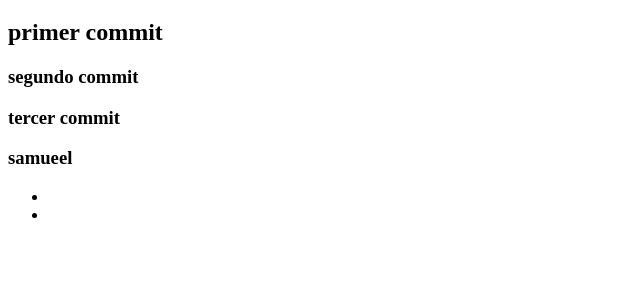
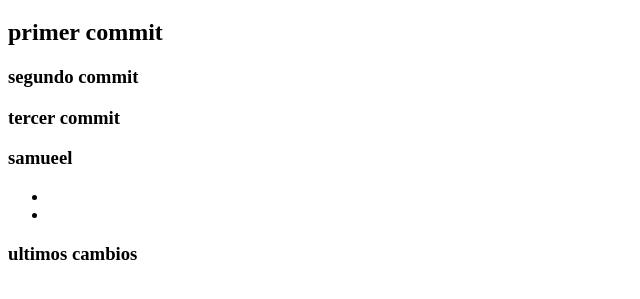
Before and after one commit to SantiagoCidale/trabajito, a plain HTML site: page index.html in a window 1280 px wide. Shown: the part 61-360 px from the top of the page, without its empty margins (0-640 px from the left). Drawn offline with Linux system fonts and the light colour scheme.

Commit message:
ultimo cambio

```diff
--- a/index.html
+++ b/index.html
@@ -20,6 +20,9 @@
             <li><a href="instagram"></a></li>
         </ul>
     </section>
+    <h3>ultimos cambios
+
+    </h3>
 
 </body>
 </html>
```
